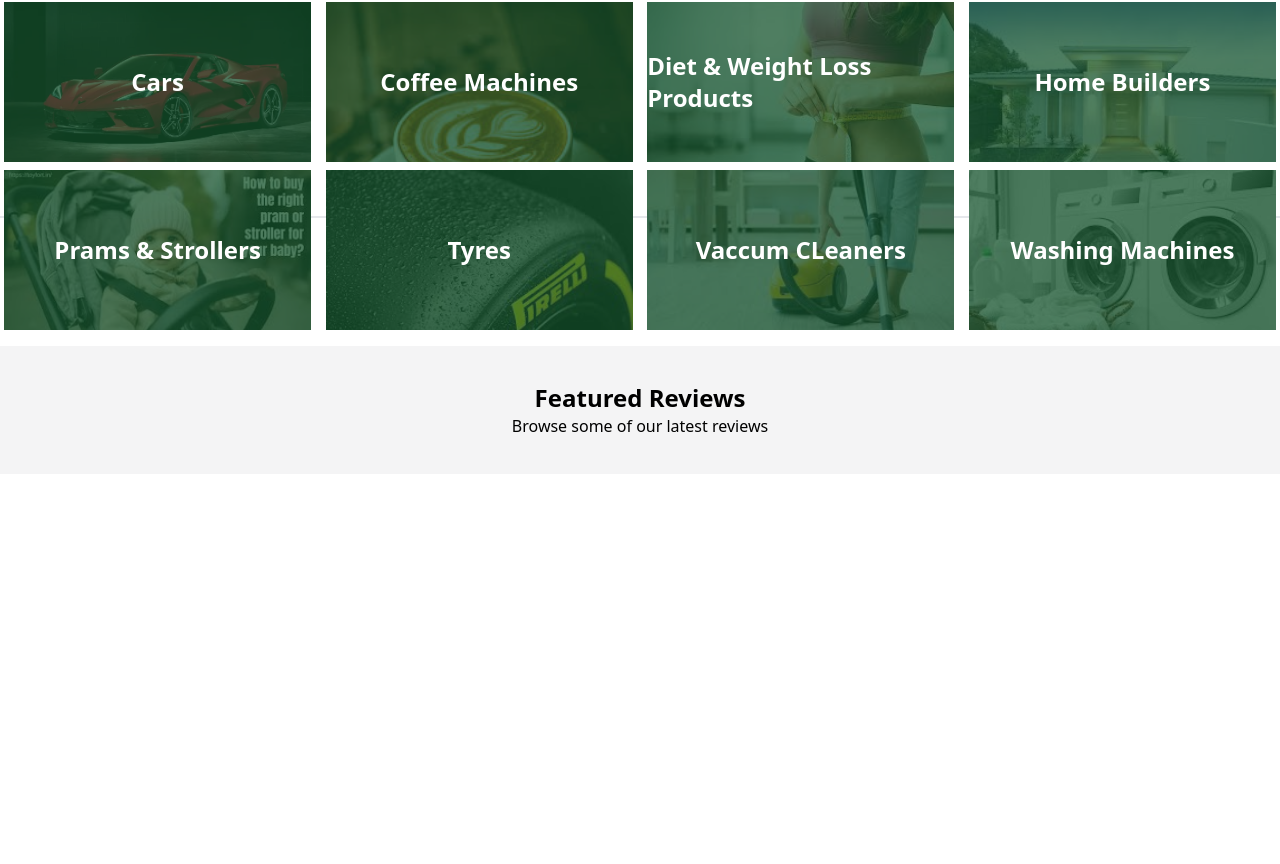
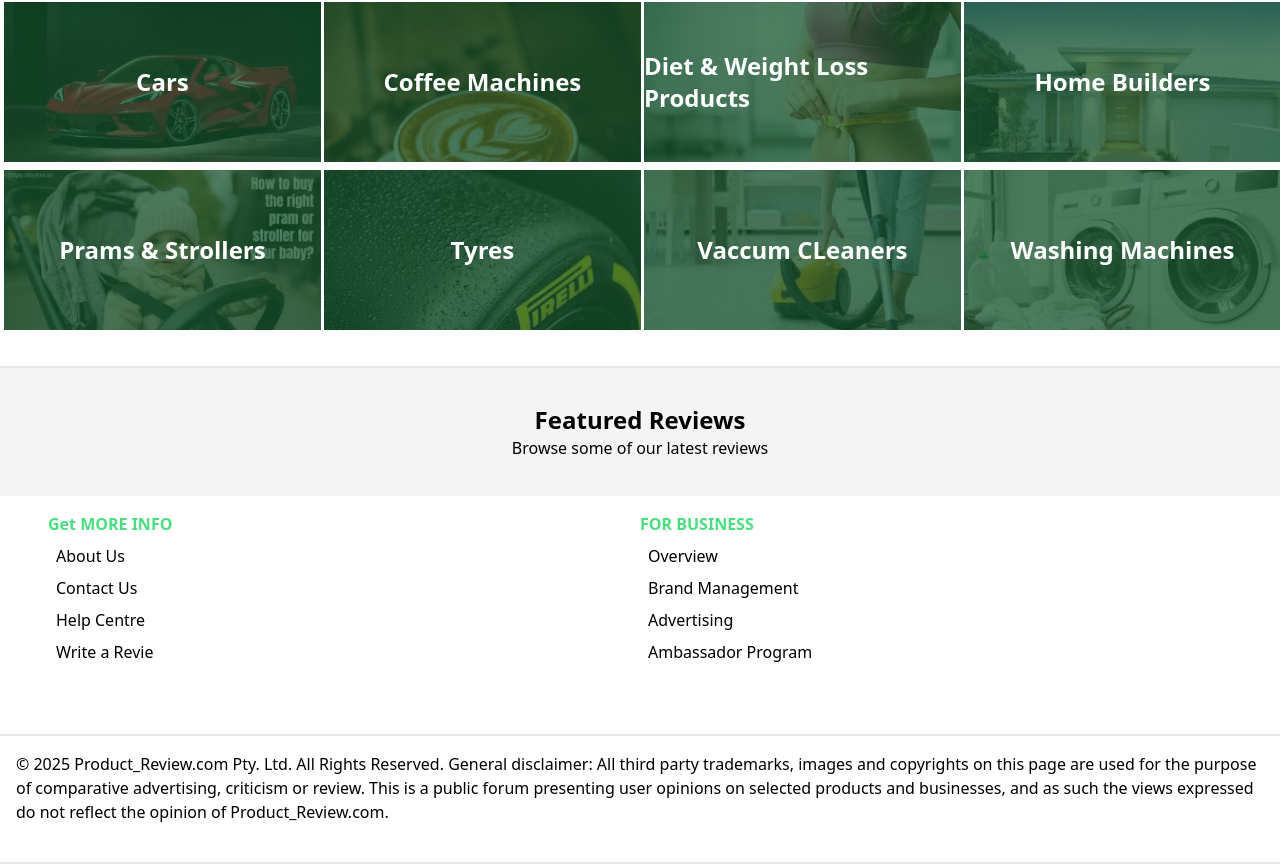
Before and after one commit to AShiSH9985/Product-Review, a React (Vite) app in the folder Product_review/: page / in a window 1280 px wide. Shown: the part 934-1798 px from the top of the page. Before the commit the page ends 1408 px from the top, so only its background shows below. Built offline with nearby package versions, Linux system fonts and the light colour scheme.

Commit message:
Add footer

```diff
--- a/Product_review/src/Components/Home.jsx
+++ b/Product_review/src/Components/Home.jsx
@@ -1,5 +1,6 @@
 import React from 'react'
 import { NavLink } from 'react-router-dom'
+import { Link } from 'react-router-dom'
 
 function Home() {
   return (
@@ -36,47 +37,49 @@ function Home() {
       <h1 className=' m-4 '>Discover Australia's best products & services of the year.</h1>
       <button className='bg-[#80ba27] h-12 w-1/2 text-xl rounded-md' >See the winners</button>
     </div>
-    <div className='h-80 w-full border-b-2 flex flex-col items-center'>
+
+
+    <div className=' w-full border-b-2 flex flex-col items-center'>
       <h1 className='font-bold text-xl' >Popular Categories </h1>
       <h1 className='m-2'>Browse our most popular categories</h1>
 
-    <div className="w-full m-8 p-0 flex flex-wrap justify-between ">
-        <div className='h-40  w-[24%] bg-[url(./images/cars.png)] m-1 bg-cover flex flex-col items-center justify-center'>
+    <div className="w-full m-8 grid grid-cols-4 grid-rows-1 justify-between ">
+        <div className='h-40 w-[99%] bg-[url(./images/cars.png)] m-1 bg-cover flex flex-col items-center justify-center '>
             <div className='bg-green-900 bg-opacity-75 h-full w-full flex flex-col items-center justify-center'>
                 <h1 className='text-white font-semibold text-2xl'>Cars</h1>
             </div>
         </div>
-        <div className='h-40  w-[24%] bg-[url(./images/coffee.jpeg)] m-1 bg-cover flex flex-col items-center justify-center'>
+        <div className='h-40  w-[99%] bg-[url(./images/coffee.jpeg)] m-1 bg-cover flex flex-col items-center justify-center'>
             <div className='bg-green-900 bg-opacity-75 h-full w-full flex flex-col items-center justify-center'>
               <h1 className='text-white font-semibold text-2xl'>Coffee Machines</h1>
             </div>
         </div>
-        <div className='h-40  w-[24%] bg-[url(./images/diet.jpeg)] m-1 bg-cover flex flex-col items-center justify-center'>
+        <div className='h-40  w-[99%] bg-[url(./images/diet.jpeg)] m-1 bg-cover flex flex-col items-center justify-center'>
             <div className='bg-green-900 bg-opacity-75 h-full w-full flex flex-col items-center justify-center'>
               <h1 className='text-white font-semibold text-2xl'>Diet & Weight Loss Products</h1>
             </div>
         </div>
-        <div className='h-40  w-[24%] bg-[url(./images/home_builder.jpeg)] m-1 bg-cover flex flex-col items-center justify-center'>
+        <div className='h-40  w-[99%] bg-[url(./images/home_builder.jpeg)] m-1 bg-cover flex flex-col items-center justify-center'>
             <div className='bg-green-900 bg-opacity-75 h-full w-full flex flex-col items-center justify-center'>
               <h1 className='text-white font-semibold text-2xl'>Home Builders</h1>
             </div>
         </div>
-        <div className='h-40  w-[24%] bg-[url(./images/prams.jpeg)] m-1 bg-cover flex flex-col items-center justify-center'>
+        <div className='h-40  w-[99%] bg-[url(./images/prams.jpeg)] m-1 bg-cover flex flex-col items-center justify-center'>
             <div className='bg-green-900 bg-opacity-75 h-full w-full flex flex-col items-center justify-center'>
               <h1 className='text-white font-semibold text-2xl'>Prams & Strollers</h1>
             </div>
         </div>
-        <div className='h-40 w-[24%] bg-[url(./images/tyre.jpeg)] m-1 bg-cover flex flex-col items-center justify-center'>
+        <div className='h-40 w-[99%] bg-[url(./images/tyre.jpeg)] m-1 bg-cover flex flex-col items-center justify-center'>
             <div className='bg-green-900 bg-opacity-75 h-full w-full flex flex-col items-center justify-center'>
               <h1 className='text-white font-semibold text-2xl'>Tyres</h1>
             </div>
         </div>
-        <div className='h-40  w-[24%] bg-[url(./images/vaccum_cleaner.jpeg)] m-1 bg-cover flex flex-col items-center justify-center'>
+        <div className='h-40  w-[99%] bg-[url(./images/vaccum_cleaner.jpeg)] m-1 bg-cover flex flex-col items-center justify-center'>
             <div className='bg-green-900 bg-opacity-75 h-full w-full flex flex-col items-center justify-center'>
               <h1 className='text-white font-semibold text-2xl'>Vaccum CLeaners</h1>
             </div>
         </div>
-        <div className='h-40  w-[24%] bg-[url(./images/washing_machine.jpeg)] m-1 bg-cover flex flex-col items-center justify-center'>
+        <div className='h-40  w-[99%] bg-[url(./images/washing_machine.jpeg)] m-1 bg-cover flex flex-col items-center justify-center'>
             <div className='bg-green-900 bg-opacity-75 h-full w-full flex flex-col items-center justify-center'>
               <h1 className='text-white font-semibold text-2xl'>Washing Machines</h1>
             </div>
@@ -84,10 +87,45 @@ function Home() {
     </div>
     </div>
 
-    <div className="bg-zinc-100 mt-32 h-32 w-full flex flex-col items-center justify-center">
+    <div className="bg-zinc-100  h-32 w-full flex flex-col items-center justify-center">
       <h1 className='text-black font-bold text-2xl'>Featured Reviews</h1>
       <h1>Browse some of our latest reviews</h1>
     </div>
+
+    <footer>
+          <div className="h-60 w-full p-4 border-b-2 flex flex-row justify-between">
+            <div className='w-1/2 h-full pl-8'>
+              <h1 className='text-green-400 font-semibold'>Get MORE INFO</h1>
+                <ul>
+                  <li className='text-s m-2'><Link to=""> About Us</Link></li>
+                  <li className='text-s m-2'><Link to=""> Contact Us</Link></li>
+                  <li className='text-s m-2'><Link to=""> Help Centre</Link></li>
+                  <li className='text-s m-2'><Link to=""> Write a Revie</Link></li>
+                </ul>
+            </div>
+            <div className='w-1/2 h-full'>
+              <div>
+                <h1 className='text-green-400 font-semibold'>FOR BUSINESS</h1>
+                <ul>
+                  <li className='text-s m-2'><Link to=""> Overview</Link></li>
+                  <li className='text-s m-2'><Link to=""> Brand Management</Link></li>
+                  <li className='text-s m-2'><Link to=""> Advertising</Link></li>
+                  <li className='text-s m-2'><Link to=""> Ambassador Program</Link></li>
+                </ul>
+            </div>
+            </div>
+          </div>
+          <div className="h-32 w-full p-4 border-b-2">
+            <p>© 2025 Product_Review.com Pty. Ltd. All Rights Reserved. General disclaimer:
+              All third party trademarks, images and copyrights on this page are used for the
+              purpose of comparative advertising, criticism or review. This is a public forum
+              presenting user opinions on selected products and businesses, and as such the
+              views expressed do not reflect the opinion of Product_Review.com.</p>
+          </div>
+
+    </footer>
+
+
 </>
   )
 }
```
